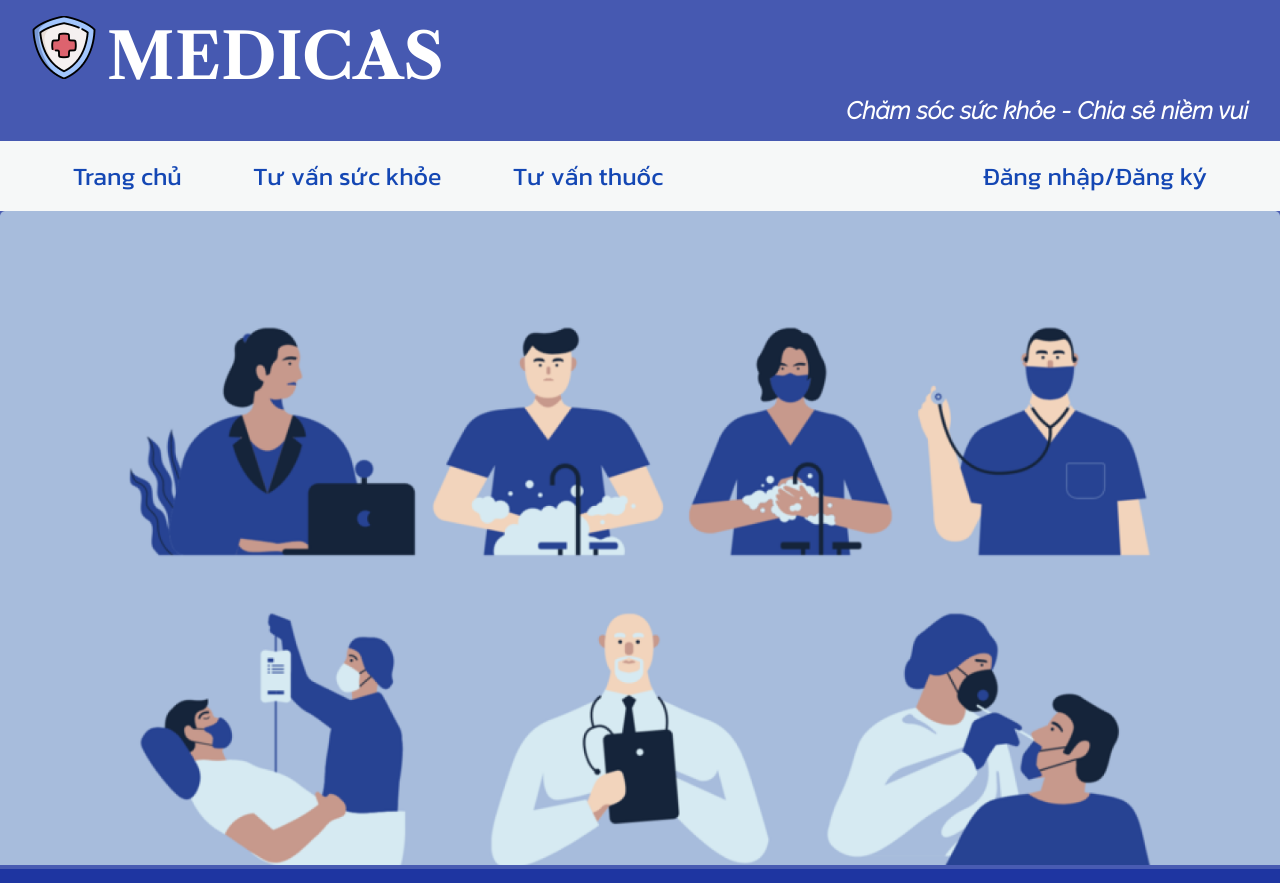
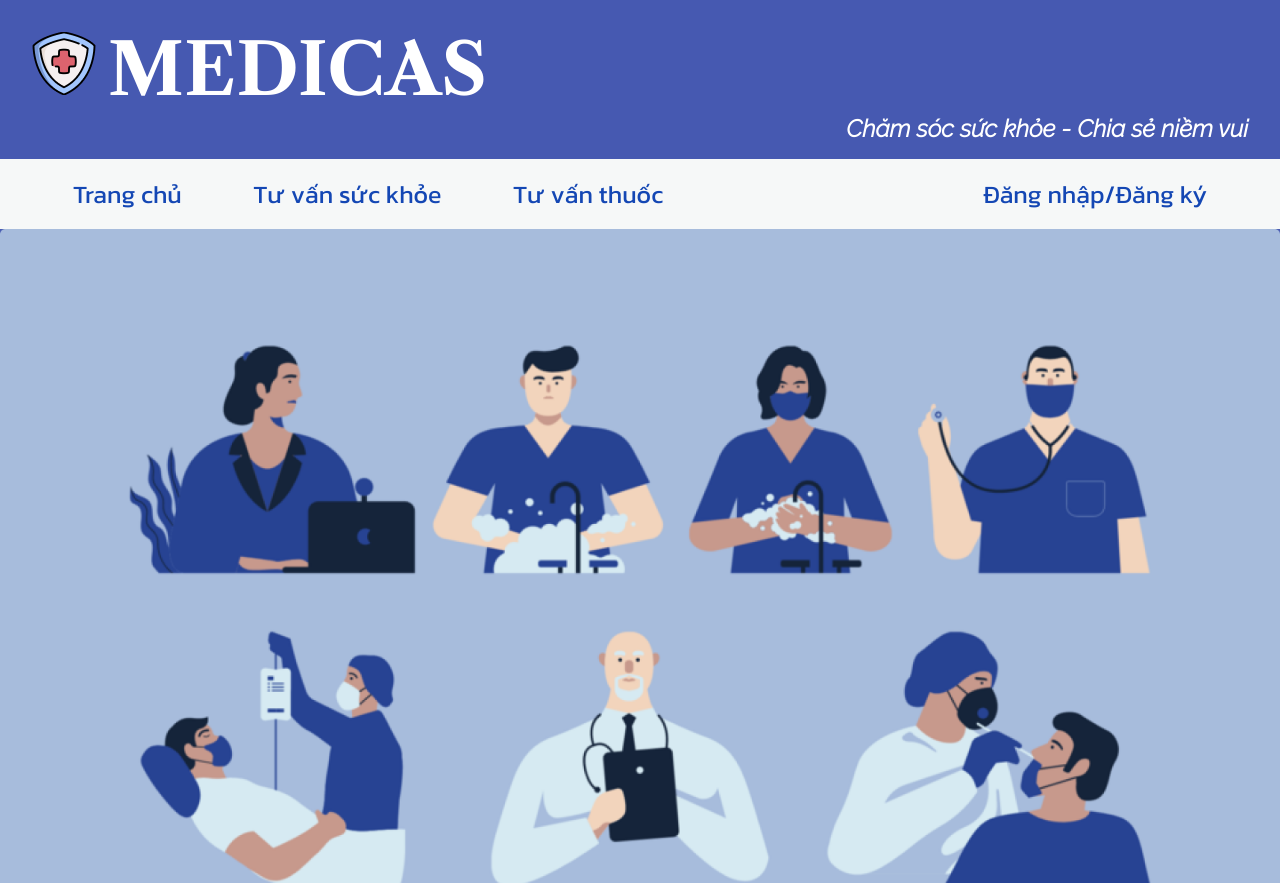
Before and after one commit to nglinh2107/Webdev-NT208, a plain HTML site: page index.html in a window 1280 px wide. Shown: the top 883 px of the page. Drawn offline with nearby package versions, Linux system fonts and the light colour scheme.

Commit message:
updated again

```diff
--- a/css/main.css
+++ b/css/main.css
@@ -18,12 +18,12 @@ body{
 }
 
 .logo{
-    padding: .1em;
+    padding-left: .1em;
     padding-bottom: 0;
     text-decoration: none;
     font-weight: bold;
     color: white;
-    font-size: 4em;
+    font-size: 4.5em;
     margin: 0;
     font-family: 'Libre Caslon Text';
 
@@ -37,8 +37,8 @@ body{
     margin: 0;
     color: white;
 }
-.icon img{
-    padding-top:1px;
+img{
+    margin-top: 1em;
 }
 
 nav{
```
